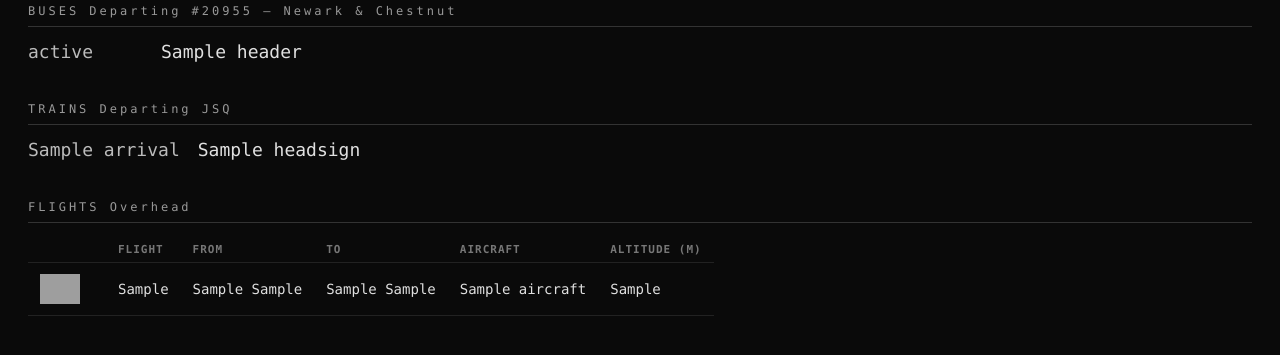
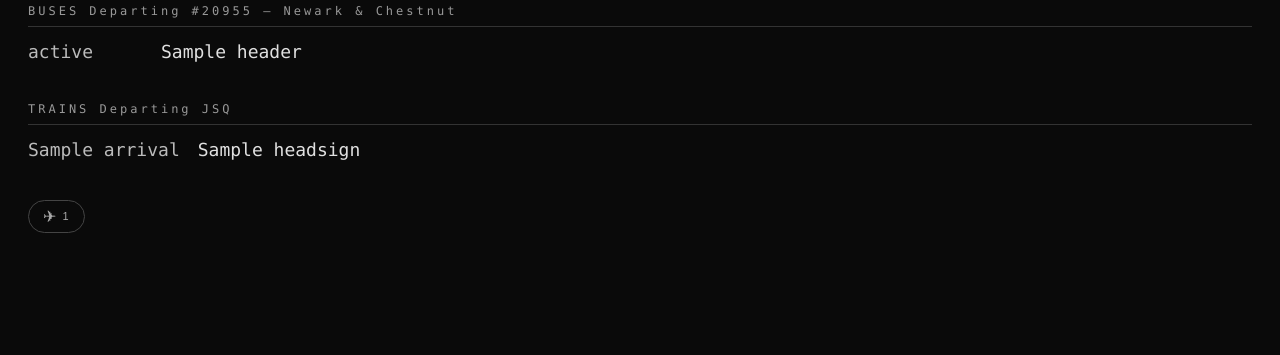
Before and after one commit to EscVelocityDigital/TransportationApp, a Flask app: template board/templates/board.html in a window 1280 px wide. Shown: the part 157-512 px from the top of the page. Run offline with Flask 3, Linux system fonts and the light colour scheme; the template is opened without the code that fills it: most values are stand-ins (such as "Sample title", 1, 10 or a date in 2020); grey boxes are pictures that could not be loaded.

Commit message:
Add flight toggle button; use OpenSky-only data for flights

```diff
--- a/board/app.py
+++ b/board/app.py
@@ -401,21 +401,8 @@ def get_flights_overhead() -> list:
         callsign = (flight.get("callsign") or "").strip()
         if not callsign:
             continue
-
-        av = get_aviationstack_flight(callsign)
-        flight["airline"] = (av.get("airline") or {}).get("name", "")
-        flight["airline_iata"] = (av.get("airline") or {}).get("iata", "")
-        flight["flight_iata"] = (av.get("flight") or {}).get("iata", "")
-        flight["departure_airport"] = (av.get("departure") or {}).get("airport", "")
-        flight["departure_iata"] = (av.get("departure") or {}).get("iata", "")
-        flight["arrival_airport"] = (av.get("arrival") or {}).get("airport", "")
-        flight["arrival_iata"] = (av.get("arrival") or {}).get("iata", "")
+        flight["callsign"] = callsign
         flight["aircraft"] = get_aircraft_model(flight.get("icao24", ""))
-
-        # Skip flights with no AviationStack data
-        if not flight["airline"]:
-            continue
-
         flights.append(flight)
 
     return flights
--- a/board/static/style.css
+++ b/board/static/style.css
@@ -117,14 +117,36 @@ table.flights td {
   color: #e0e0e0;
 }
 
-td.airline-logo {
-  padding: 4px 8px;
-  width: 54px;
+.hidden {
+  display: none;
 }
 
-td.airline-logo img {
-  display: block;
-  width: 40px;
-  height: 40px;
-  object-fit: contain;
+.flight-toggle {
+  display: inline-flex;
+  align-items: center;
+  gap: 6px;
+  background: none;
+  border: 1px solid #444;
+  border-radius: 999px;
+  color: #aaa;
+  font-size: 16px;
+  padding: 6px 14px;
+  cursor: pointer;
+  margin-bottom: 24px;
 }
+
+.flight-toggle:hover {
+  border-color: #888;
+  color: #e0e0e0;
+}
+
+.flight-toggle.active {
+  border-color: #e0e0e0;
+  color: #e0e0e0;
+}
+
+.flight-count {
+  font-size: 11px;
+  letter-spacing: 1px;
+  color: inherit;
+}
--- a/board/templates/board.html
+++ b/board/templates/board.html
@@ -62,15 +62,17 @@
   </section>
 
   {% if flights %}
-  <section>
+  <button class="flight-toggle" id="flightToggle" onclick="toggleFlights()" title="Flights overhead">
+    ✈
+    <span class="flight-count">{{ flights|length }}</span>
+  </button>
+
+  <section id="flightSection" class="hidden">
     <h2>FLIGHTS Overhead</h2>
     <table class="flights">
       <thead>
         <tr>
-          <th></th>
-          <th>Flight</th>
-          <th>From</th>
-          <th>To</th>
+          <th>Callsign</th>
           <th>Aircraft</th>
           <th>Altitude (m)</th>
         </tr>
@@ -78,14 +80,7 @@
       <tbody>
         {% for f in flights %}
         <tr>
-          <td class="airline-logo">
-            {% if f.airline_iata %}
-            <img src="https://pics.avs.io/50/50/{{ f.airline_iata }}.png" alt="{{ f.airline }}" title="{{ f.airline }}">
-            {% endif %}
-          </td>
-          <td>{{ f.flight_iata or f.callsign or '—' }}</td>
-          <td>{{ f.departure_iata or '—' }}{% if f.departure_airport %} <span class="airport-name">{{ f.departure_airport }}</span>{% endif %}</td>
-          <td>{{ f.arrival_iata or '—' }}{% if f.arrival_airport %} <span class="airport-name">{{ f.arrival_airport }}</span>{% endif %}</td>
+          <td>{{ f.callsign or '—' }}</td>
           <td>{{ f.aircraft or '—' }}</td>
           <td>{{ f.baro_altitude if f.baro_altitude is not none else '—' }}</td>
         </tr>
@@ -93,6 +88,15 @@
       </tbody>
     </table>
   </section>
+
+  <script>
+    function toggleFlights() {
+      const section = document.getElementById('flightSection');
+      const btn = document.getElementById('flightToggle');
+      section.classList.toggle('hidden');
+      btn.classList.toggle('active');
+    }
+  </script>
   {% endif %}
 
 </body>
```
